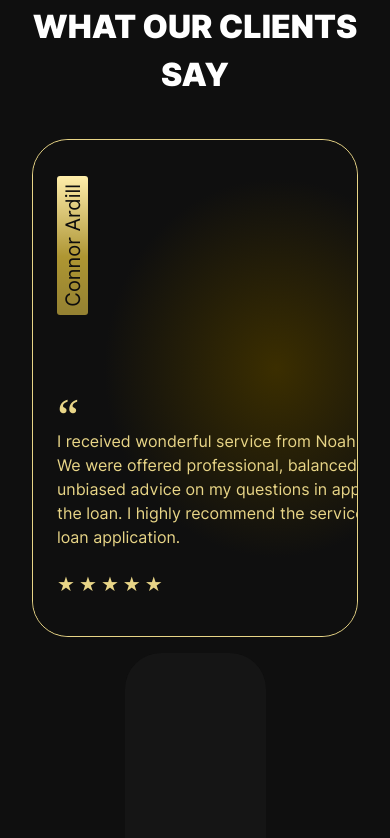
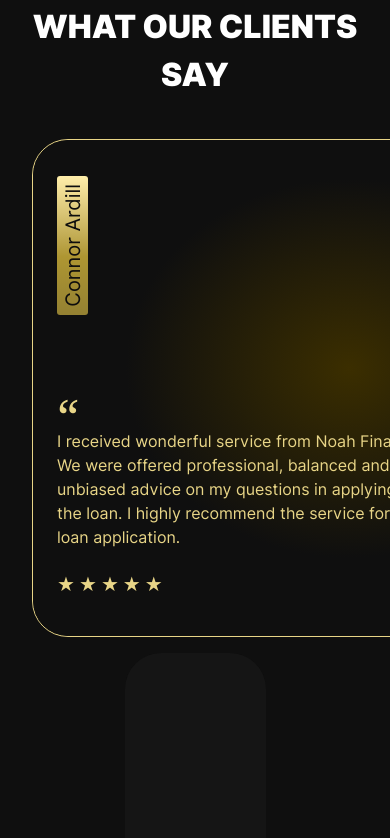
Before and after one commit to Arise-cn/noahfinance, a Next.js app: page /home in a window 390 px wide. Shown: the part 9800-10638 px from the top of the page. Built offline with nearby package versions, Linux system fonts and the light colour scheme; no server answers; a web font is replaced by a local one.

Commit message:
refactor: Revamp ClientsPartnersSection component by replacing the testimonial ordering logic with a more dynamic approach using motion animations. Enhanced button interactions for improved user engagement and visual feedback.

```diff
--- a/app/home/_components/ClientsPartnersSection.tsx
+++ b/app/home/_components/ClientsPartnersSection.tsx
@@ -1,8 +1,9 @@
 "use client";
 
 import { cn } from "@/utils/cn";
+import { motion } from "motion/react";
 import Image from "next/image";
-import { type PointerEvent, useEffect, useMemo, useRef, useState } from "react";
+import { type PointerEvent, useEffect, useRef, useState } from "react";
 
 const TESTIMONIALS = [
   {
@@ -219,11 +220,6 @@ const ClientsPartnersSection = ({
 }: ClientsPartnersSectionProps) => {
   const [activeIndex, setActiveIndex] = useState(0);
 
-  const ordered = useMemo(() => {
-    const rest = TESTIMONIALS.filter((_, i) => i !== activeIndex);
-    return [TESTIMONIALS[activeIndex], ...rest];
-  }, [activeIndex]);
-
   return (
     <section
       className={cn(
@@ -242,14 +238,25 @@ const ClientsPartnersSection = ({
         </h2>
 
         <div className="mt-10 flex flex-col items-stretch gap-4 lg:mt-14 lg:flex-row lg:justify-center lg:gap-3 xl:gap-4">
-          {ordered.map((item, orderIdx) => {
-            const isExpanded = orderIdx === 0;
-            if (isExpanded) {
-              return (
-                <div
-                  key={item.id}
-                  className="mx-auto h-[min(498px,70vh)] min-h-[420px] w-full max-w-[424px] shrink-0 overflow-hidden rounded-[36px] border border-[#e8d587] lg:mx-0"
-                >
+          {TESTIMONIALS.map((item, itemIdx) => {
+            const isExpanded = itemIdx === activeIndex;
+            return (
+              <motion.button
+                key={`peek-${item.id}`}
+                type="button"
+                layout
+                animate={{ width: isExpanded ? 424 : 141 }}
+                transition={{ type: "spring", stiffness: 300, damping: 30 }}
+                onClick={() => setActiveIndex(itemIdx)}
+                className={cn(
+                  "mx-auto h-[min(498px,70vh)] min-h-[420px] shrink-0 overflow-hidden rounded-[36px] text-left lg:mx-0",
+                  isExpanded
+                    ? "border border-[#e8d587]"
+                    : "border-0 bg-[#151515] backdrop-blur-[19.4px]",
+                )}
+                aria-label={`Show testimonial from ${item.name}`}
+              >
+                {isExpanded ? (
                   <div
                     className={cn(
                       "relative h-full w-full overflow-hidden rounded-[35px]",
@@ -278,25 +285,12 @@ const ClientsPartnersSection = ({
                       <StarRow />
                     </div>
                   </div>
-                </div>
-              );
-            }
-
-            const peekIndex = TESTIMONIALS.findIndex((t) => t.id === item.id);
-
-            return (
-              <button
-                key={`peek-${item.id}`}
-                type="button"
-                onClick={() => setActiveIndex(peekIndex)}
-                className={cn(
-                  "mx-auto flex h-[min(498px,70vh)] min-h-[420px] w-full max-w-[141px] shrink-0 cursor-pointer flex-col items-center justify-center rounded-[36px] border-0 transition-opacity hover:opacity-90 lg:mx-0",
-                  "bg-[#151515] backdrop-blur-[19.4px]",
+                ) : (
+                  <div className="flex h-full w-full items-center justify-center">
+                    <VerticalName name={item.name} variant="muted" />
+                  </div>
                 )}
-                aria-label={`Show testimonial from ${item.name}`}
-              >
-                <VerticalName name={item.name} variant="muted" />
-              </button>
+              </motion.button>
             );
           })}
         </div>
```
